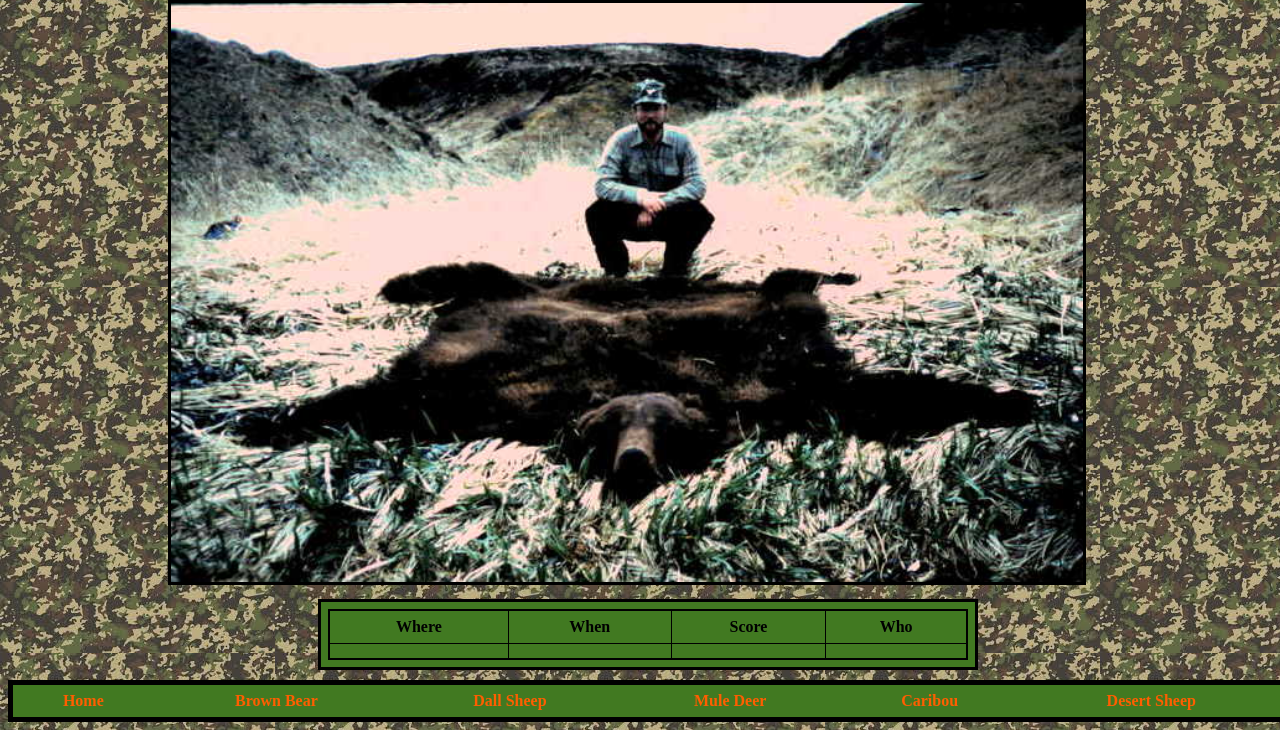
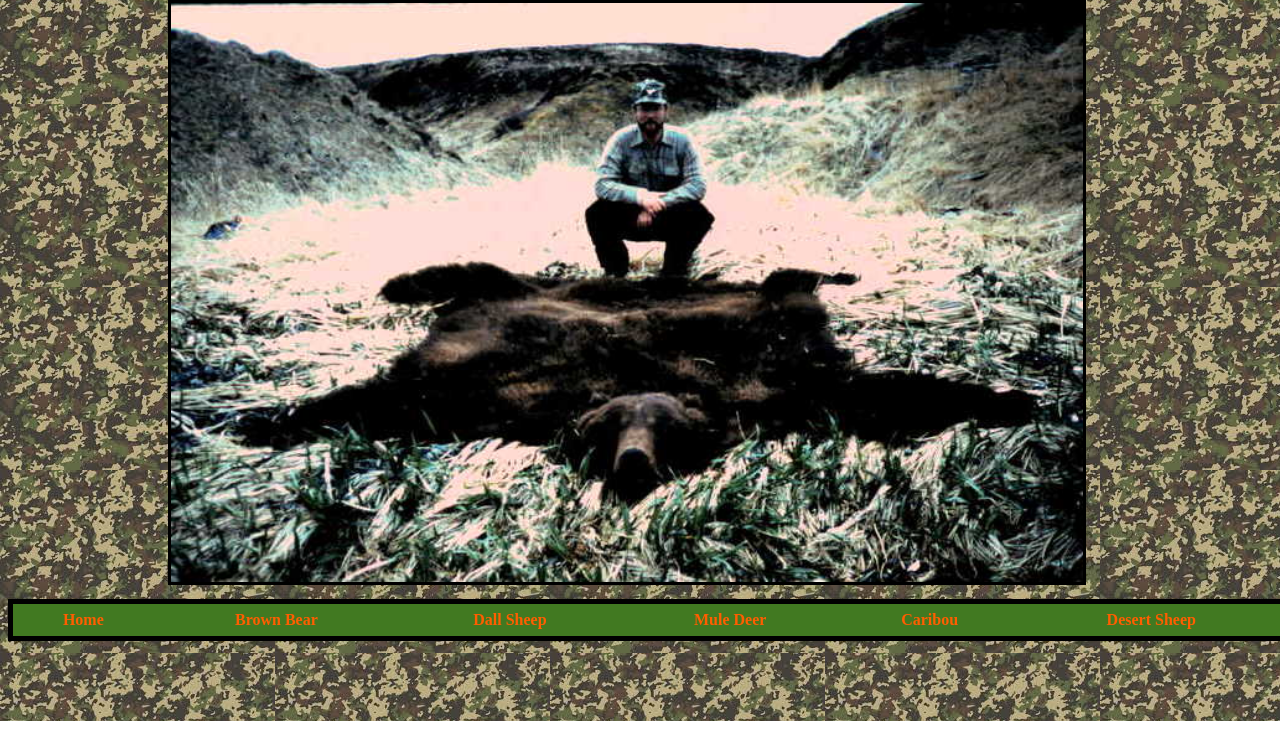
Before and after one commit to TJorton08/TJorton08.github.io, a plain HTML site: page index.html in a window 1280 px wide. Shown: the part 79-809 px from the top of the page. Drawn offline with Linux system fonts and the light colour scheme; files whose address does not match are found by name.

Commit message:
Update index.html

```diff
--- a/index.html
+++ b/index.html
@@ -73,38 +73,7 @@
     <div class="center">
 <img src="images/TimBear.jpg" alt="">
     </div>
-    <div class="stats">
-        <table border="1px">
-        <tr>
-            <th>
-                Where
-            </th>
-            <th>
-                When
-            </th>
-            <th>
-                Score
-            </th>
-            <th>
-                Who
-            </th>
-            </tr>
-            <tr>
-              <td>
 
-              </td>
-              <td>
-
-              </td>
-              <td>
-
-              </td>
-              <td>
-
-              </td>
-            </tr>
-    </table>
-    </div>
     <div class="nav">
         <table>
 
```
